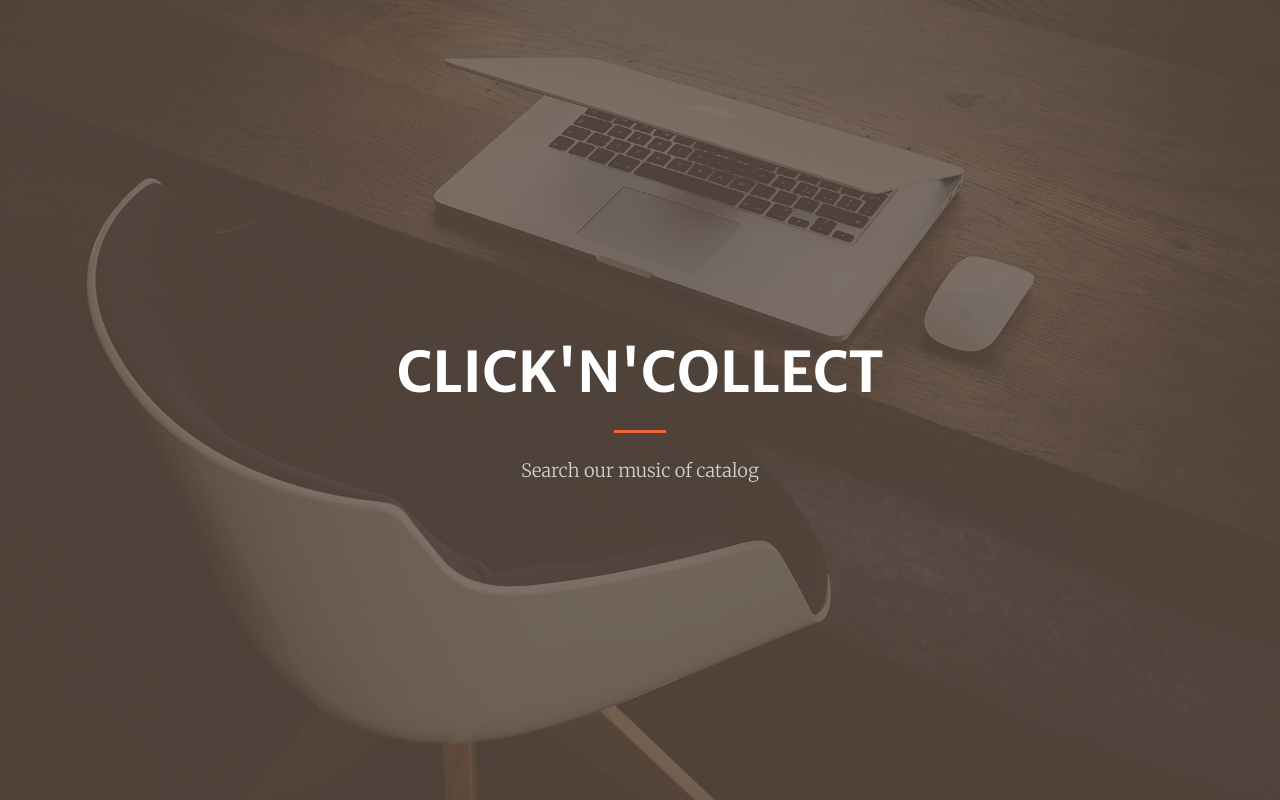
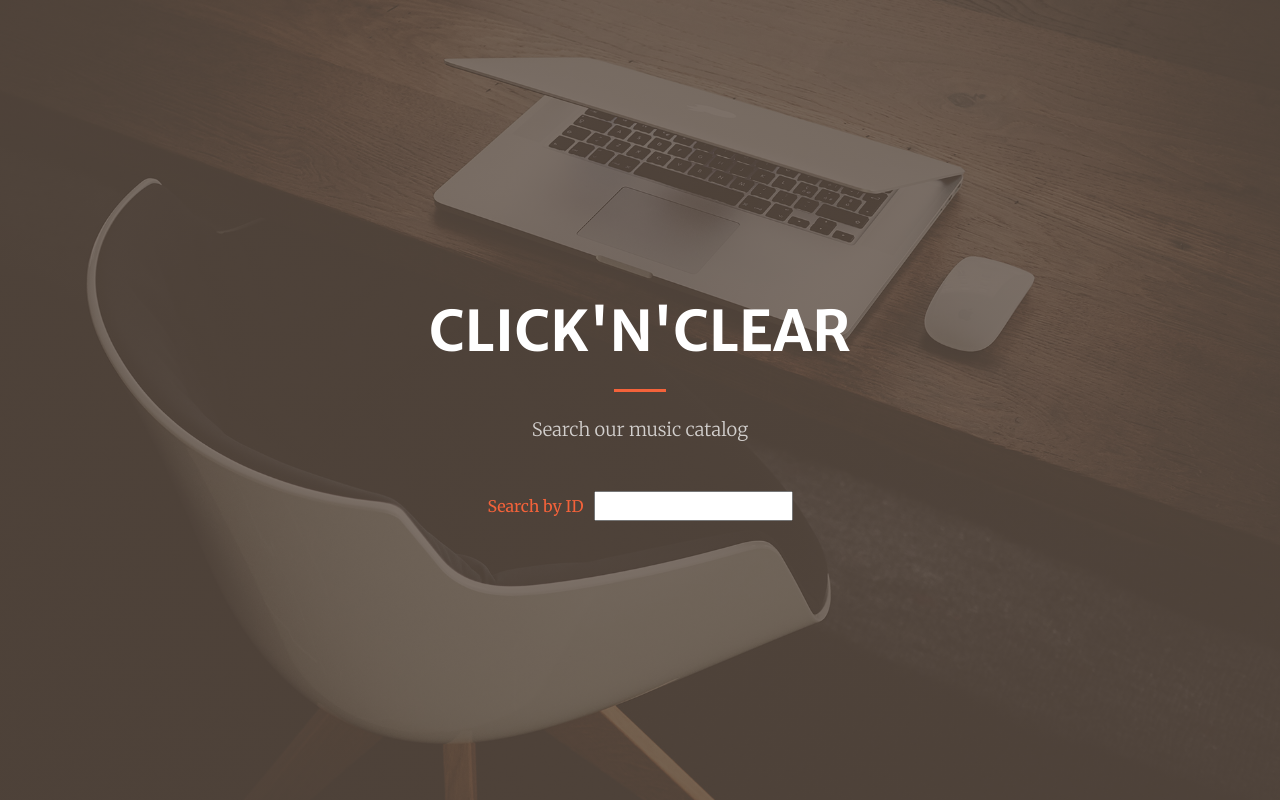
Before and after one commit to AidanLDev/ClicknClearTest, a React (Create React App) app in the folder frontend/: page / in a window 1280 px wide. Built offline with nearby package versions, Linux system fonts and the light colour scheme; no server answers.

Commit message:
Adding input component

```diff
--- /dev/null
+++ b/frontend/src/components/Input.tsx
@@ -0,0 +1,25 @@
+import React from 'react';
+
+interface Props {
+  inputValue: string;
+  handleChange: (event: React.ChangeEvent<HTMLInputElement>) => void;
+  inputLabel: string;
+}
+
+const Input: React.FC<Props> = ({ inputValue, handleChange, inputLabel }) => {
+  return (
+    <>
+      <label htmlFor={inputLabel} className='text-primary padding-right'>
+        {inputLabel}
+      </label>
+      <input
+        id={inputLabel}
+        type='text'
+        value={inputValue}
+        onChange={handleChange}
+      />
+    </>
+  );
+};
+
+export default Input;
--- a/frontend/src/components/ui/Body.tsx
+++ b/frontend/src/components/ui/Body.tsx
@@ -1,29 +1,42 @@
-import React from 'react';
+import React, { useState } from 'react';
+
+import Input from '../Input';
 
 interface Props {
   song?: string;
 }
 
 const Body: React.FC<Props> = ({ song }) => {
+  const [songId, setSongId] = useState<string>('');
+
+  const onInputChange = (event: React.ChangeEvent<HTMLInputElement>) => {
+    const inputValue: string = event.target.value;
+    setSongId(inputValue);
+  };
   return (
-    <body className='masthead'>
+    <div className='masthead'>
       <div className='container h-100'>
         <div className='row h-100 align-items-center justify-content-center text-center'>
           <div className='col-lg-10 align-self-end'>
             <h1 className='text-uppercase text-white font-weight-bold'>
-              Click'n'Collect
+              Click'n'Clear
             </h1>
             <hr className='divider my-4' />
           </div>
           <div className='col-lg-8 align-self-baseline'>
             <p className='text-white-75 font-weight-light mb-5'>
-              Search our music of catalog
+              Search our music catalog
             </p>
+            <Input
+              handleChange={onInputChange}
+              inputValue={songId}
+              inputLabel='Search by ID'
+            />
             <p className='text-white-75 font-weight-light mb-5'>{song}</p>
           </div>
         </div>
       </div>
-    </body>
+    </div>
   );
 };
 
```
Also changed, not shown: frontend/src/css/styles.css.
